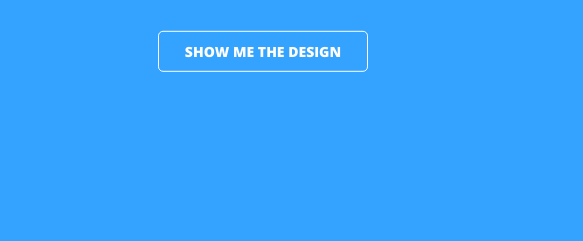
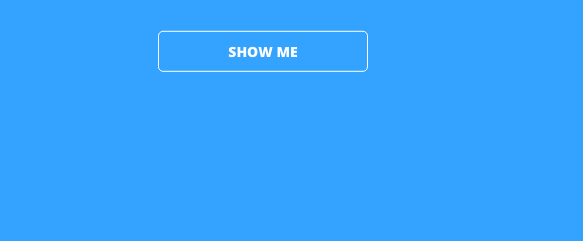
Before and after one commit to DevAyushMittal/mysite, a plain HTML site: page index.html in a window 1280 px wide. Shown: the part 443-684 px from the top of the page, 697-1280 px from the left. Drawn offline with nearby package versions, Linux system fonts and the light colour scheme.

Commit message:
Update index.html

```diff
--- a/index.html
+++ b/index.html
@@ -75,7 +75,7 @@
 
     </div>
     <a href="/store.html"> <button>
-      SHOW ME THE DESIGN
+      SHOW ME
     </button></a>
   </div>
 </div>
```
